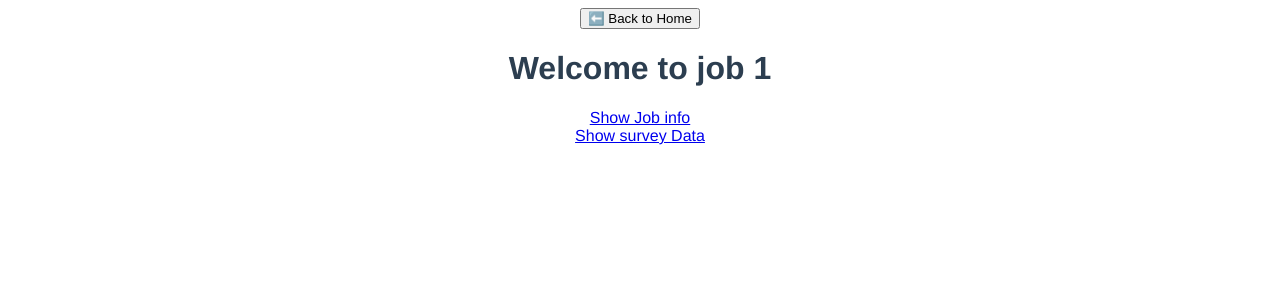
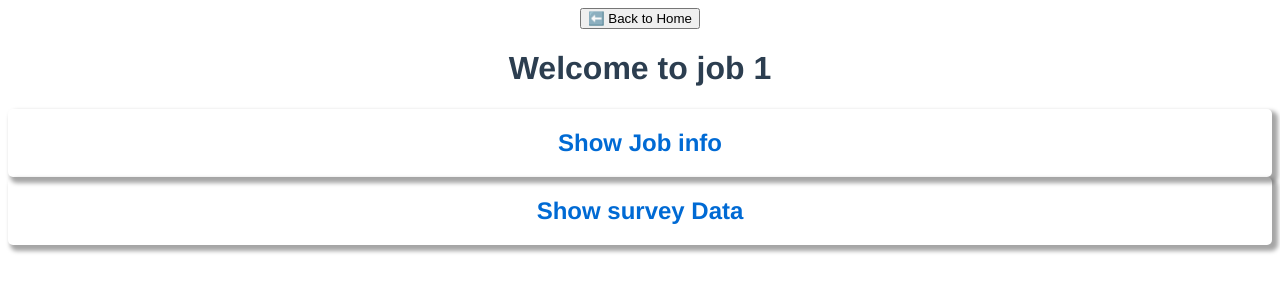
Before and after one commit to bibhashdash/lucion-nexgen, a Vue app: page /jobs/1 in a window 1280 px wide. Shown: the top 300 px of the page. Built offline with nearby package versions, Linux system fonts and the light colour scheme.

Commit message:
some style changes

```diff
--- a/src/App.vue
+++ b/src/App.vue
@@ -16,7 +16,10 @@
 #nav {
   padding: 30px;
 }
-
+a {
+  text-decoration: none;
+  color: #006ad4;
+}
 #nav a {
   font-weight: bold;
   color: #2c3e50;
@@ -25,4 +28,12 @@
 #nav a.router-link-exact-active {
   color: #42b983;
 }
+.item-slot {
+  width: 100%;
+  display: flex;
+  justify-content: center;
+  box-shadow: 4px 4px 4px 2px rgba(0, 0, 0, 0.351);
+  border-radius: 5px;
+  position: relative;
+}
 </style>
--- a/src/views/Floor.vue
+++ b/src/views/Floor.vue
@@ -28,6 +28,7 @@
   <div class="" v-if="floorData">
     <ul v-for="fd in floorData" :key="fd">
       <router-link
+        class="item-slot"
         :to="{
           name: 'SurveyArea',
           params: {
@@ -39,8 +40,10 @@
         }"
       >
         <li>
-          {{ floorId }}/{{ fd[0] }}/{{ fd[1] }}
-          <span v-if="fd[2] != 'full'">⛔</span>
+          <h2>
+            {{ floorId }}/{{ fd[0] }}/{{ fd[1] }}
+            <span v-if="fd[2] != 'full'">⛔</span>
+          </h2>
         </li></router-link
       >
     </ul>
--- a/src/views/Job.vue
+++ b/src/views/Job.vue
@@ -2,20 +2,23 @@
   <router-link to="/"><button>⬅️ Back to Home</button></router-link>
   <h1>Welcome to job {{ jobId }}</h1>
   <router-link
+    class="item-slot"
     :to="{
       name: 'JobInfo',
       params: { jobId: `${jobId}` },
     }"
     :jobId="jobId"
-    >Show Job info</router-link
   >
+    <h2>Show Job info</h2>
+  </router-link>
   <router-link
+    class="item-slot"
     :to="{
       name: 'SurveyData',
       params: { jobId: `${jobId}` },
     }"
     :jobId="jobId"
-    >Show survey Data</router-link
+    ><h2>Show survey Data</h2></router-link
   >
 </template>
 
--- a/src/views/SurveyData.vue
+++ b/src/views/SurveyData.vue
@@ -19,11 +19,14 @@
   <div class="" v-if="surveyData">
     <ul class="" v-for="data in surveyData" :key="data">
       <router-link
+        class="item-slot"
         :to="{
           name: 'Floor',
           params: { floorId: `${data.floorId}` },
         }"
-        ><li>View data for floor - {{ data.floorId }}</li></router-link
+        ><li>
+          <h2>View data for floor - {{ data.floorId }}</h2>
+        </li></router-link
       >
     </ul>
   </div>
```
